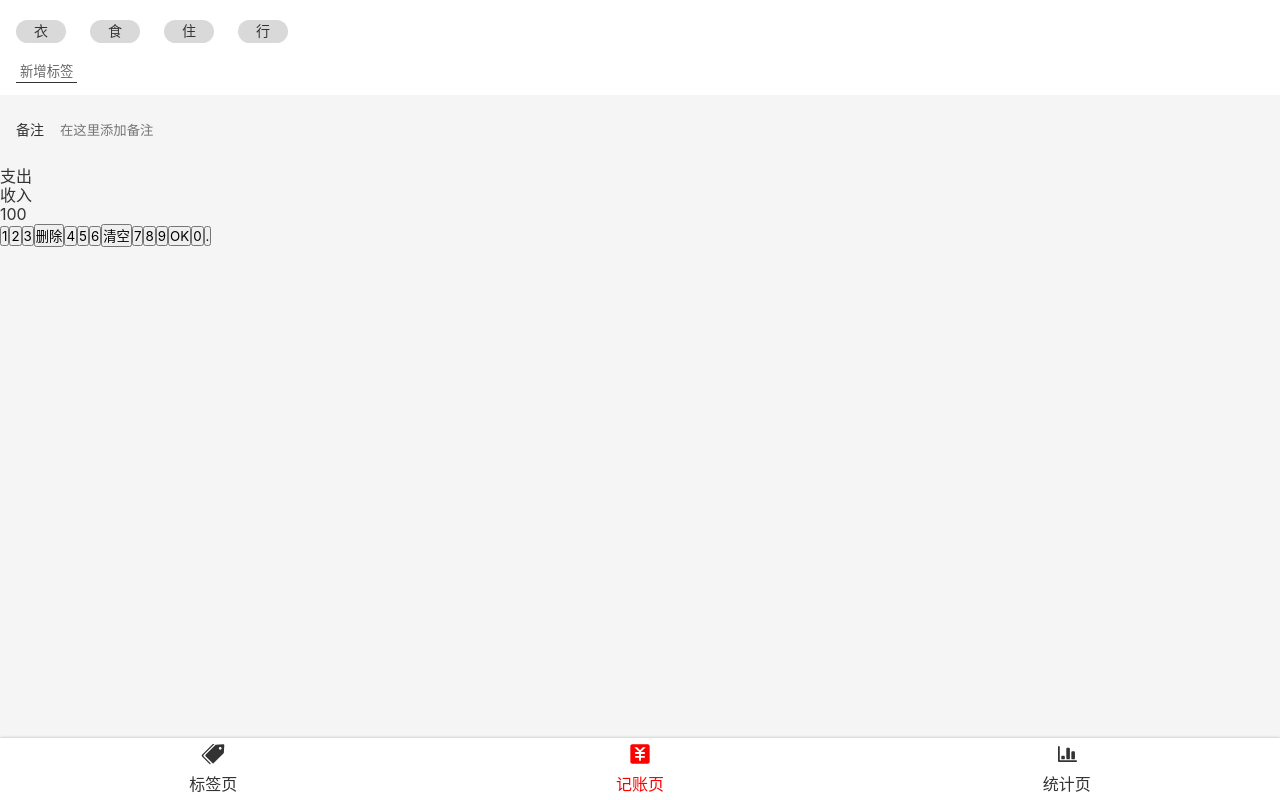
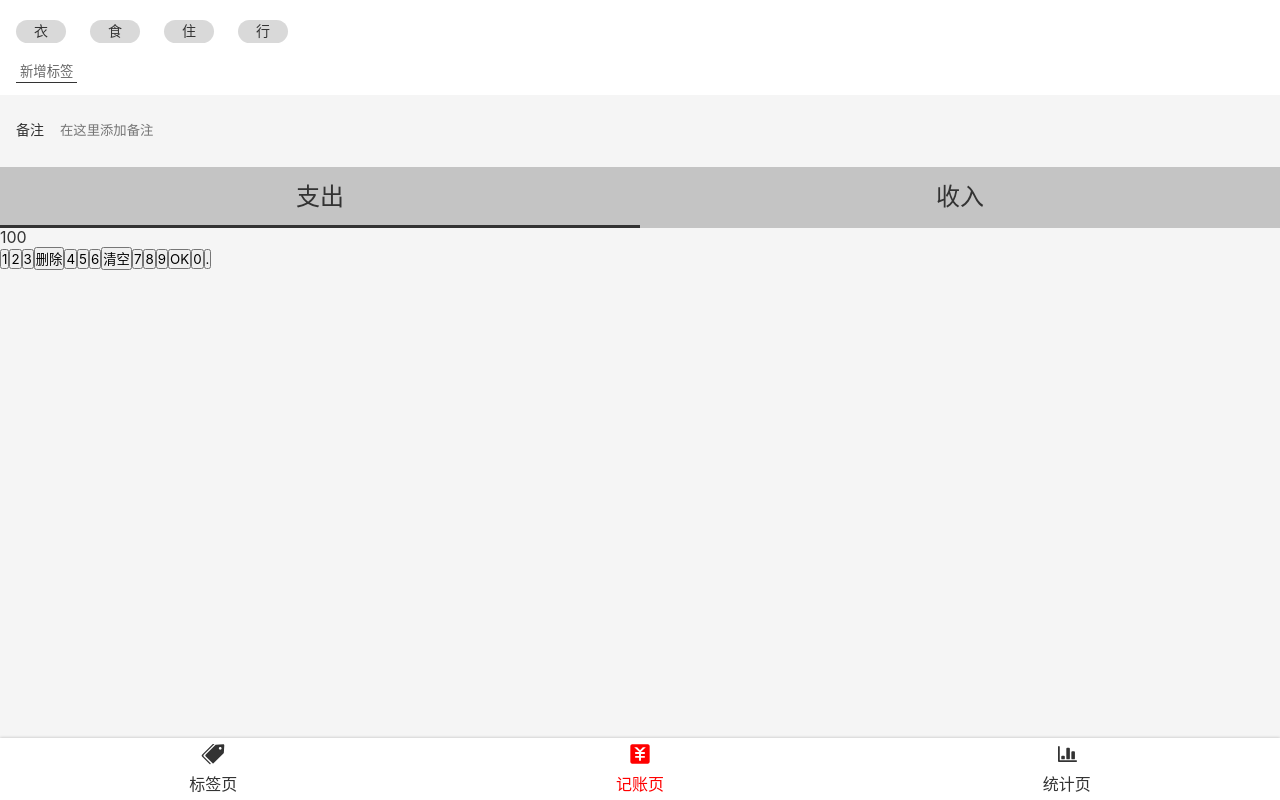
Before and after one commit to JimmeyCheung/morney-react, a React app: page /#/money in a window 1280 px wide. Built offline with nearby package versions, Linux system fonts and the light colour scheme.

Commit message:
完成Money组件类型UI

```diff
--- a/src/views/Money.tsx
+++ b/src/views/Money.tsx
@@ -33,7 +33,29 @@ const NotesSection = styled.section`
         }
     }
 `;
-const CategorySection = styled.section``;
+const CategorySection = styled.section`
+    font-size: 24px;
+    > ul{
+        display:flex;
+        background:#c4c4c4;
+        > li {
+        width: 50%;
+        text-align:center;
+        padding: 16px 0;
+        position:relative;
+        &.selected::after{
+            content: '';
+            display:block;
+            height: 3px;
+            background:#333;
+            position:absolute;
+            bottom:0;
+            width: 100%;
+            left: 0;
+        }
+        }
+    }
+`;
 const NumberPadSection = styled.section``;
 const Money = () => {
     return (
@@ -56,7 +78,7 @@ const Money = () => {
                 </NotesSection>
                 <CategorySection>
                     <ul>
-                        <li>支出</li>
+                        <li className="selected">支出</li>
                         <li>收入</li>
                     </ul>
                 </CategorySection>
```
